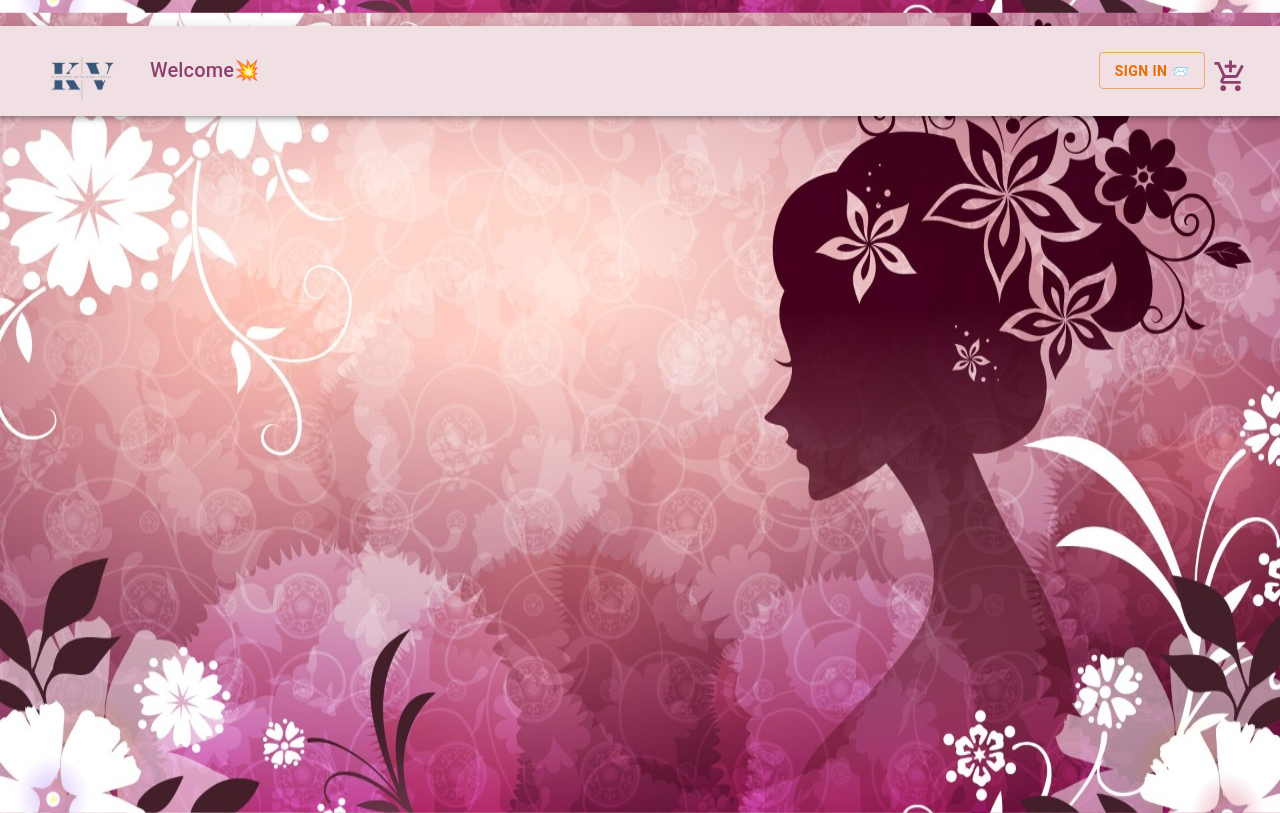
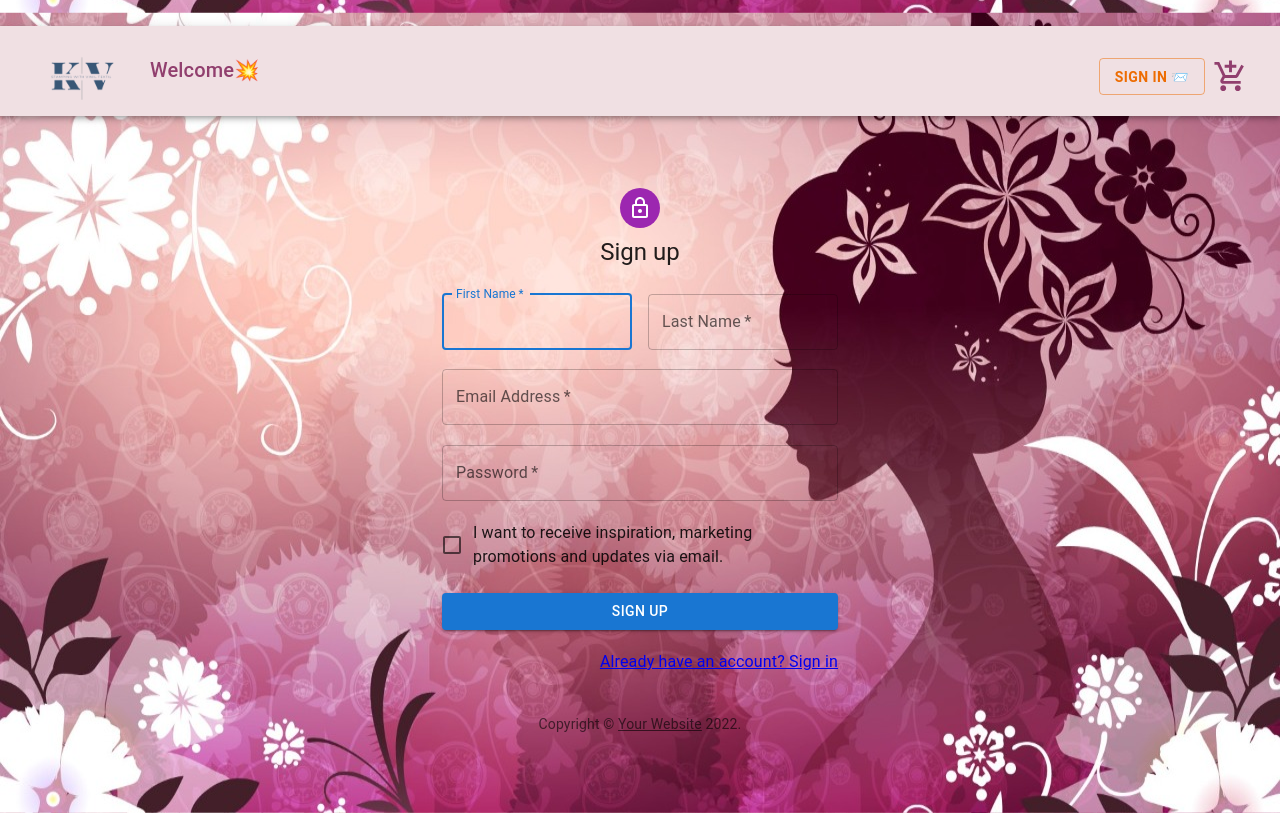
Before and after one commit to kvto/2022-ecommerce, a React (Create React App) app: page /signup in a window 1280 px wide. Before the commit this address had no page. Built offline with nearby package versions, Linux system fonts and the light colour scheme.

Commit message:
kev - ecommerce

```diff
--- a/src/App.js
+++ b/src/App.js
@@ -3,7 +3,9 @@
 import Navbar from "../src/Components/Navbar"
 import Products from "../src/Components/Products";
 import './App.css';
-import { Routes, Route} from "react-router-dom"
+import { Routes, Route} from "react-router-dom";
+import Signin from "./Components/Signin";
+import Signup from "./Components/Signup";
 
 function App() {
 
@@ -13,6 +15,8 @@
       <Routes>
       <Route path="/checkout-page"  element={<Checkout  />} />
       <Route path="/"element={<Products  />} />
+      <Route path="/signin" element={<Signin />} />
+      <Route path="/signup" element={<Signup />} />
       </Routes>
       </div>
   );
--- a/src/Components/CheckoutPage.js
+++ b/src/Components/CheckoutPage.js
@@ -3,7 +3,7 @@
 import Grid from '@mui/material/Grid';
 import Typography from '@mui/material/Typography';
 import CheckoutCard from "../Components/CheckoutCard"
-import Total from "./Total"
+import Total from "./total"
 import {useStateValue} from '../StateProvider';
 
 
--- a/src/Components/Navbar.js
+++ b/src/Components/Navbar.js
@@ -33,9 +33,11 @@
           <Typography color="#913f6e" variant="h6" component="div" sx={{ flexGrow: 1 }}  >
             Welcome💥
           </Typography>
-          <Button color="warning" className={classes.buttonLogin} variant="outlined">
+          <Link to="/signin">
+           <Button color="warning" className={classes.buttonLogin} variant="outlined">
             <strong>Sign In 📨</strong>
           </Button>
+          </Link>
           <Link to="/checkout-page">
           <IconButton>
             <Badge badgeContent={basket?.length} color="warning">
--- /dev/null
+++ b/src/Components/Signin.js
@@ -0,0 +1,111 @@
+import * as React from 'react';
+import Avatar from '@mui/material/Avatar';
+import Button from '@mui/material/Button';
+import CssBaseline from '@mui/material/CssBaseline';
+import TextField from '@mui/material/TextField';
+import FormControlLabel from '@mui/material/FormControlLabel';
+import Checkbox from '@mui/material/Checkbox';
+import Link from '@mui/material/Link';
+import Grid from '@mui/material/Grid';
+import Box from '@mui/material/Box';
+import LockOutlinedIcon from '@mui/icons-material/LockOutlined';
+import Typography from '@mui/material/Typography';
+import Container from '@mui/material/Container';
+import { createTheme, ThemeProvider } from '@mui/material/styles';
+import {Link as RouteLink, useHistory} from "react-router-dom"
+
+function Copyright(props) {
+  return (
+    <Typography variant="body2" color="text.secondary" align="center" {...props}>
+      {'Copyright © '}
+      <Link color="inherit" href="https://mui.com/">
+        Your Website
+      </Link>{' '}
+      {new Date().getFullYear()}
+      {'.'}
+    </Typography>
+  );
+}
+
+const theme = createTheme();
+
+export default function Signin() {
+  const handleSubmit = (event) => {
+    event.preventDefault();
+    const data = new FormData(event.currentTarget);
+    console.log({
+      email: data.get('email'),
+      password: data.get('password'),
+    });
+  };
+
+  return (
+    <ThemeProvider theme={theme}>
+      <Container component="main" maxWidth="xs">
+        <CssBaseline />
+        <Box
+          sx={{
+            marginTop: 8,
+            display: 'flex',
+            flexDirection: 'column',
+            alignItems: 'center',
+          }}
+        >
+          <Avatar sx={{ m: 1, bgcolor: 'secondary.main' }}>
+            <LockOutlinedIcon />
+          </Avatar>
+          <Typography component="h1" variant="h5">
+            Sign in
+          </Typography>
+          <Box component="form" onSubmit={handleSubmit} noValidate sx={{ mt: 1 }}>
+            <TextField
+              margin="normal"
+              required
+              fullWidth
+              id="email"
+              label="Email Address"
+              name="email"
+              autoComplete="email"
+              autoFocus
+            />
+            <TextField
+              margin="normal"
+              required
+              fullWidth
+              name="password"
+              label="Password"
+              type="password"
+              id="password"
+              autoComplete="current-password"
+            />
+            <FormControlLabel
+              control={<Checkbox value="remember" color="primary" />}
+              label="Remember me"
+            />
+            <Button
+              type="submit"
+              fullWidth
+              variant="contained"
+              sx={{ mt: 3, mb: 2 }}
+            >
+              Sign In
+            </Button>
+            <Grid container>
+              <Grid item xs>
+                <Link href="#" variant="body2">
+                  Forgot password?
+                </Link>
+              </Grid>
+              <Grid item>
+                <RouteLink to ="/signup">
+                    {"Don't have an account? Sign Up"}
+                </RouteLink>
+              </Grid>
+            </Grid>
+          </Box>
+        </Box>
+        <Copyright sx={{ mt: 8, mb: 4 }} />
+      </Container>
+    </ThemeProvider>
+  );
+}
--- /dev/null
+++ b/src/Components/Signup.js
@@ -0,0 +1,154 @@
+import * as React from 'react';
+import {useState} from 'react'
+import Avatar from '@mui/material/Avatar';
+import Button from '@mui/material/Button';
+import CssBaseline from '@mui/material/CssBaseline';
+import TextField from '@mui/material/TextField';
+import FormControlLabel from '@mui/material/FormControlLabel';
+import Checkbox from '@mui/material/Checkbox';
+import Link from '@mui/material/Link';
+import Grid from '@mui/material/Grid';
+import Box from '@mui/material/Box';
+import LockOutlinedIcon from '@mui/icons-material/LockOutlined';
+import Typography from '@mui/material/Typography';
+import Container from '@mui/material/Container';
+import { createTheme, ThemeProvider } from '@mui/material/styles';
+import {Link as RouteLink, useNavigate} from "react-router-dom"
+import { auth } from '../firebase';
+
+
+function Copyright(props) {
+  return (
+    <Typography variant="body2" color="text.secondary" align="center" {...props}>
+      {'Copyright © '}
+      <Link color="inherit" href="https://mui.com/">
+        Your Website
+      </Link>{' '}
+      {new Date().getFullYear()}
+      {'.'}
+    </Typography>
+  );
+}
+
+const theme = createTheme();
+
+export default function Signup() {
+    const [email, setEmail] = useState("");
+    const [password, setPassword] = useState("");
+    let navigate = useNavigate();
+    const signup = (e) =>{
+        e.preventDefault();
+        auth.createUserWithEmailAndPassword(email, password).then((auth)=>{
+            console.log(auth);
+            if(auth){
+                navigate("/");
+            }
+        }).catch(err=>alert(err.message))
+    }
+  const handleSubmit = (event) => {
+    event.preventDefault();
+    const data = new FormData(event.currentTarget);
+    console.log({
+      email: data.get('email'),
+      password: data.get('password'),
+    });
+  };
+
+  return (
+    <ThemeProvider theme={theme}>
+      <Container component="main" maxWidth="xs">
+        <CssBaseline />
+        <Box
+          sx={{
+            marginTop: 8,
+            display: 'flex',
+            flexDirection: 'column',
+            alignItems: 'center',
+          }}
+        >
+          <Avatar sx={{ m: 1, bgcolor: 'secondary.main' }}>
+            <LockOutlinedIcon />
+          </Avatar>
+          <Typography component="h1" variant="h5">
+            Sign up
+          </Typography>
+          <Box component="form" noValidate onSubmit={handleSubmit} sx={{ mt: 3 }}>
+            <Grid container spacing={2}>
+              <Grid item xs={12} sm={6}>
+                <TextField
+
+                  autoComplete="given-name"
+                  name="firstName"
+                  required
+                  fullWidth
+                  id="firstName"
+                  label="First Name"
+                  autoFocus
+                />
+              </Grid>
+              <Grid item xs={12} sm={6}>
+                <TextField
+                  required
+                  fullWidth
+                  id="lastName"
+                  label="Last Name"
+                  name="lastName"
+                  autoComplete="family-name"
+                />
+              </Grid>
+              <Grid item xs={12}>
+                <TextField
+                value={email}
+                onChange={e=>setEmail(e.target.value)}
+                  required
+                  fullWidth
+                  id="email"
+                  label="Email Address"
+                  name="email"
+                  autoComplete="email"
+                />
+              </Grid>
+              <Grid item xs={12}>
+                <TextField
+                value={password}
+                onChange={e=>setPassword(e.target.value)}
+                  required
+                  fullWidth
+                  name="password"
+                  label="Password"
+                  type="password"
+                  id="password"
+                  autoComplete="new-password"
+                />
+              </Grid>
+              <Grid item xs={12}>
+                <FormControlLabel
+                  control={<Checkbox value="allowExtraEmails" color="primary" />}
+                  label="I want to receive inspiration, marketing promotions and updates via email."
+                />
+              </Grid>
+            </Grid>
+            <Button
+              type="submit"
+              fullWidth
+              variant="contained"
+              sx={{ mt: 3, mb: 2 }}
+              onClick={signup}
+            >
+              Sign Up
+            </Button>
+            <Grid container justifyContent="flex-end">
+              <Grid item>
+                <RouteLink to="/signin">
+                 Already have an account? Sign in
+                </RouteLink>
+
+              </Grid>
+            </Grid>
+          </Box>
+        </Box>
+        <Copyright sx={{ mt: 5 }} />
+      </Container>
+    </ThemeProvider>
+  );
+}
--- a/src/firebase.js
+++ b/src/firebase.js
@@ -1,4 +1,8 @@
-import firebase from "firebase"
+import { initializeApp } from "firebase/app";
+import { getAuth } from "firebase/auth";
+import { getStorage } from "firebase/storage";
+import { getFirestore } from "firebase/firestore";
+import { getDatabase } from "firebase/database";
 
 
 const firebaseConfig = {
@@ -9,3 +13,7 @@
     messagingSenderId: "199859026170",
     appId: "1:199859026170:web:b45318c9b020abfbdbf143"
   };
+
+  const app = initializeApp(firebaseConfig);
+  export const auth = getAuth(app);
+export default auth;
```
Also changed, not shown: 2 other files (tests, documents, lock files or other folders).
